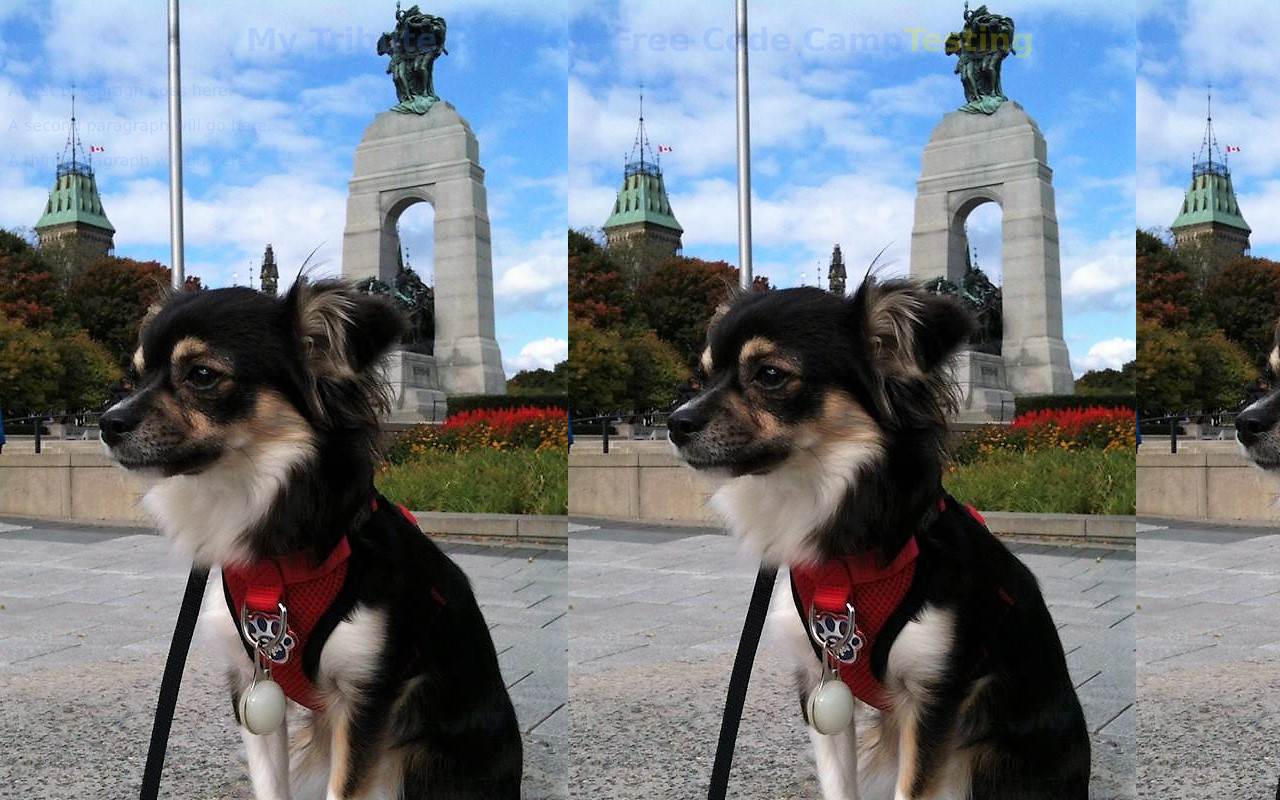
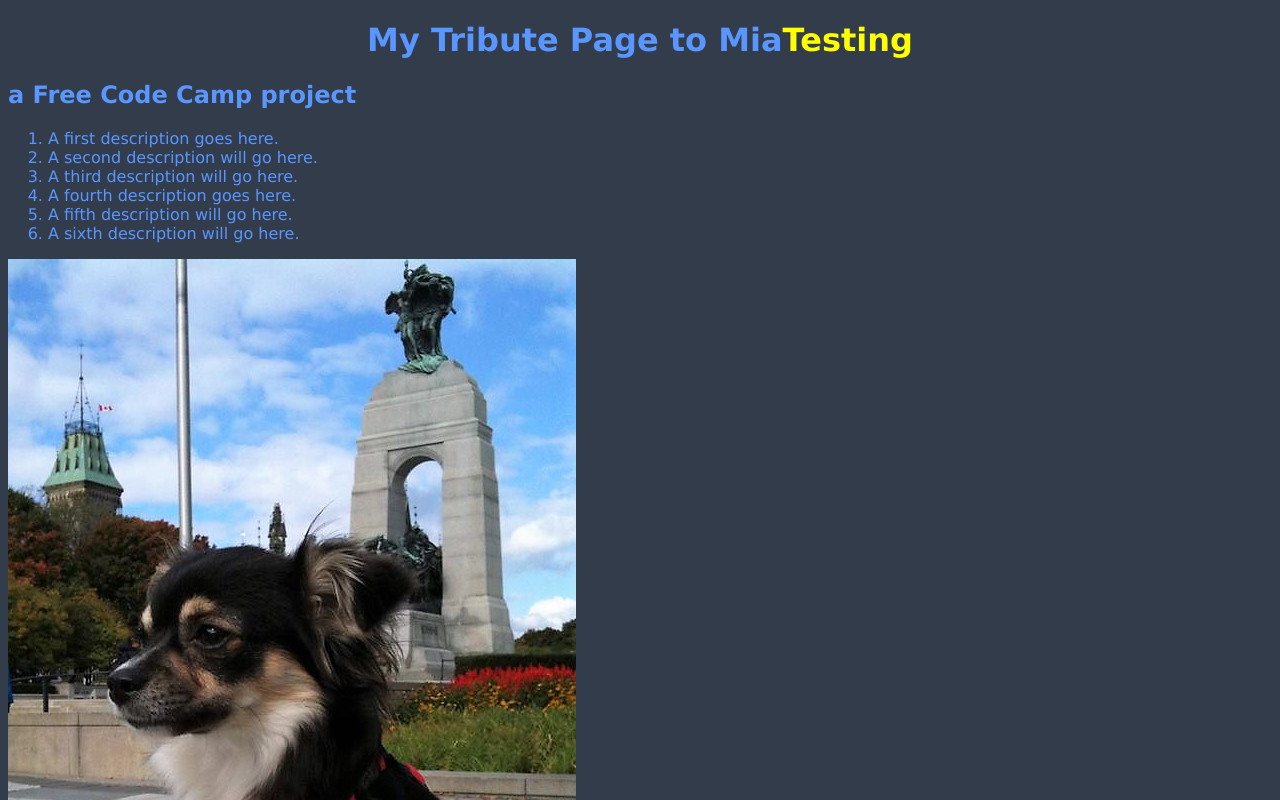
Before and after one commit to Soupedenuit/soupedenuit.github.io, a plain HTML site: page index.html in a window 1280 px wide. Shown: the top 800 px of the page. Drawn offline with nearby package versions, Linux system fonts and the light colour scheme.

Commit message:
Add files via upload

```diff
--- a/index.html
+++ b/index.html
@@ -15,15 +15,33 @@
 </head>
 
 
-<body class="image">
+<body>
 
-  <h1>My Tribute Page for Free Code Camp</h1>
 
-    	<p>A first paragragh goes here.</p>
 
-    	<p>A second paragraph will go here.</p>
+  <h1>My Tribute Page to Mia</h1>
+  <h2>a Free Code Camp project</h2>
 
-    	<p>A  third paragraph will go here.</p>
+  <div id="description">
+
+    <ol>
+
+    	<li>A first description goes here.</li>
+
+    	<li>A second description will go here.</li>
+
+    	<li>A  third description will go here.</li>
+
+      <li>A fourth description goes here.</li>
+
+      <li>A fifth description will go here.</li>
+
+      <li>A sixth description will go here.</li>
+
+
+  </div>
+
+    <img id="Mia" src="miaCopy.jpg" alt="a picture of our chihuahua at the Ottawa War Memorial" >
 
 
 
```
